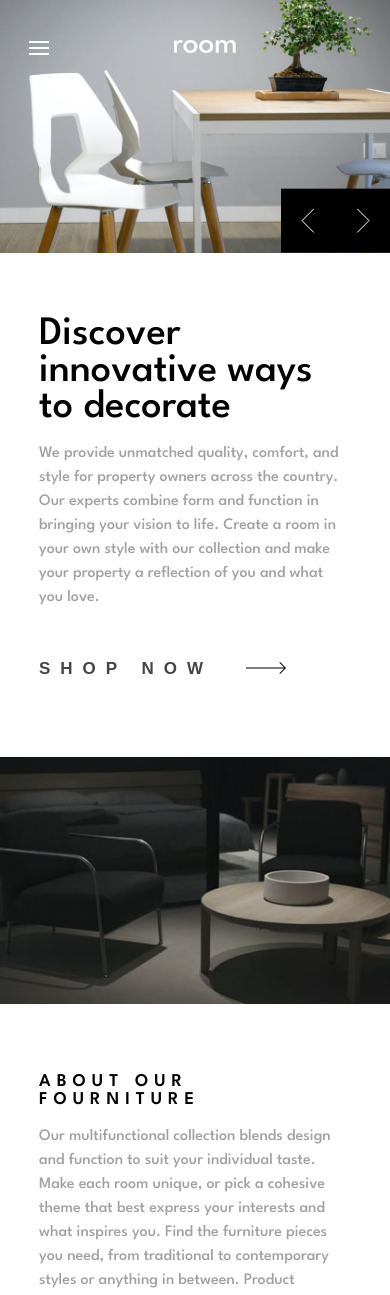
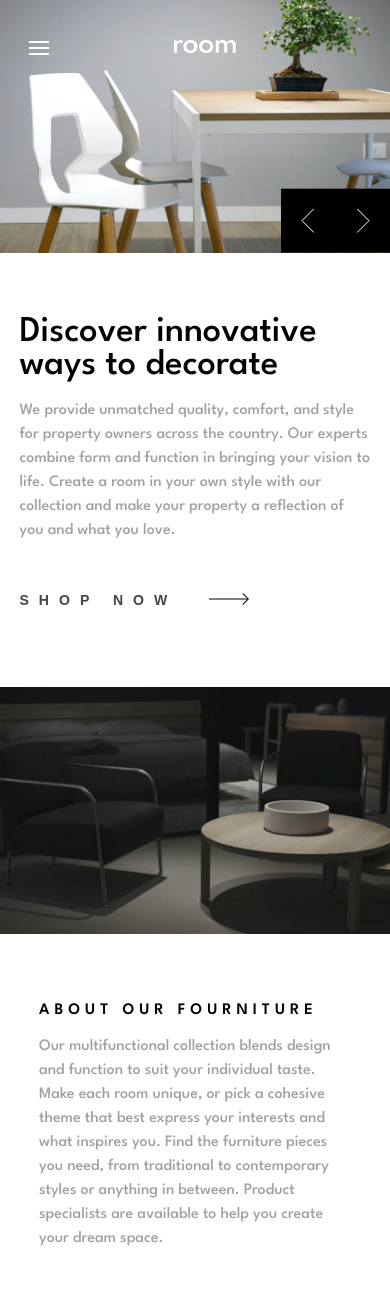
Before and after one commit to arnaudouttier/room-homepage-ao-frontend-mentor, a Vue app: page / in a window 390 px wide. Shown: the top 1295 px of the page. Built offline with nearby package versions, Linux system fonts and the light colour scheme.

Commit message:
mise en ligne master

```diff
--- a/src/App.vue
+++ b/src/App.vue
@@ -16,39 +16,36 @@
 </template>
 
 <script>
-import MobileNavigation from "./components/MobileNavigation.vue";
-import TheLogo from "./components/TheLogo.vue";
-import TheNavigation from "./components/TheNavigation.vue";
-import Carousel from "./components/Carousel.vue";
-import About from "./components/About.vue";
+import MobileNavigation from './components/MobileNavigation.vue'
+import TheLogo from './components/TheLogo.vue'
+import TheNavigation from './components/TheNavigation.vue'
+import Carousel from './components/Carousel.vue'
+import About from './components/About.vue'
 
 export default {
-  name: "App",
+  name: 'App',
   components: {
     MobileNavigation,
     TheLogo,
     TheNavigation,
     Carousel,
-    About,
+    About
   },
-  data() {
+  data () {
     return {
-      image: "images/logo.svg",
-      activeNav: false,
-    };
+      image: 'images/logo.svg',
+      activeNav: false
+    }
   },
   methods: {
-    toogleNav() {
-      this.activeNav = !this.activeNav;
-    },
-  },
-};
+    toogleNav () {
+      this.activeNav = !this.activeNav
+    }
+  }
+}
 </script>
 
 <style lang="scss">
-@import "./assets/scss/variables";
-@import "./assets/scss/global";
-@import "./assets/scss/mixins";
 
 /* APP */
 
--- a/src/components/About.vue
+++ b/src/components/About.vue
@@ -26,12 +26,11 @@
 
 <script>
 export default {
-  name: "About",
-};
+  name: 'About'
+}
 </script>
 
 <style  lang='scss' scoped>
-@use "../assets/scss/variables" as *;
 
 .about {
   grid-area: about;
@@ -43,11 +42,11 @@ export default {
   padding-block: 64px;
 
   h3 {
-    font-size: clamp(18px, calc(1.125rem + ((1vw - 3.75px) * 0.2424)), 20px);
+    font-size: clamp(1rem, calc(1rem + ((1vw - 0.234375rem) * 0.4848)), 1.25rem);    /* 16px (375vw) to 20px (1200vw)*/
     color: $title_primary_color;
     margin-bottom: 16px;
     text-transform: uppercase;
-    letter-spacing: 6px;
+    letter-spacing: 5px;
     font-weight: 600;
   }
 
--- a/src/components/Carousel.vue
+++ b/src/components/Carousel.vue
@@ -50,68 +50,66 @@
 
 <script>
 export default {
-  name: "Carousel",
-  data() {
+  name: 'Carousel',
+  data () {
     return {
       index: 0,
-      nextSlideUrl: "",
-      precSlideUrl: "",
+      nextSlideUrl: '',
+      precSlideUrl: '',
       posts: [
         {
           id: 0,
-          title: "Discover innovative ways to decorate",
+          title: 'Discover innovative ways to decorate',
           content: `We provide unmatched quality, comfort, and style for property owners across the country.
   Our experts combine form and function in bringing your vision to life. Create a room in your
   own style with our collection and make your property a reflection of you and what you love.`,
-          imageMobile: "images/mobile-image-hero-1.jpg",
-          imageDesktop: "images/desktop-image-hero-1.jpg",
+          imageMobile: 'images/mobile-image-hero-1.jpg',
+          imageDesktop: 'images/desktop-image-hero-1.jpg'
         },
         {
           id: 1,
-          title: "We are available all across the globe",
+          title: 'We are available all across the globe',
           content: `With stores all over the world, it's easy for you to find furniture for your home or place of business.
   Locally, we’re in most major cities throughout the country. Find the branch nearest you using our
   store locator. Any questions? Don't hesitate to contact us today.`,
-          imageMobile: "images/mobile-image-hero-2.jpg",
-          imageDesktop: "images/desktop-image-hero-2.jpg",
+          imageMobile: 'images/mobile-image-hero-2.jpg',
+          imageDesktop: 'images/desktop-image-hero-2.jpg'
         },
         {
           id: 2,
-          title: "Manufactured with the best materials",
+          title: 'Manufactured with the best materials',
           content: `Our modern furniture store provide a high level of quality. Our company has invested in advanced technology
   to ensure that every product is made as perfect and as consistent as possible. With three decades of
   experience in this industry, we understand what customers want for their home and office.`,
-          imageMobile: "images/mobile-image-hero-3.jpg",
-          imageDesktop: "images/desktop-image-hero-3.jpg",
-        },
-      ],
-    };
+          imageMobile: 'images/mobile-image-hero-3.jpg',
+          imageDesktop: 'images/desktop-image-hero-3.jpg'
+        }
+      ]
+    }
   },
   computed: {
-    displayCurrentImg() {
-      return this.posts.filter((post) => post.id === this.index);
-    },
+    displayCurrentImg () {
+      return this.posts.filter((post) => post.id === this.index)
+    }
   },
   methods: {
-    prec() {
+    prec () {
       if (this.index > 0) {
-        this.index--;
-        this.precSlideUrl = "slide-" + this.index;
+        this.index--
+        this.precSlideUrl = 'slide-' + this.index
       }
     },
-    next() {
+    next () {
       if (this.index < 2) {
-        this.index++;
-        this.nextSlideUrl = "slide-" + this.index;
+        this.index++
+        this.nextSlideUrl = 'slide-' + this.index
       }
-    },
-  },
-};
+    }
+  }
+}
 </script>
 
 <style scoped lang="scss">
-@use "../assets/scss/variables" as *;
-@use "../assets/scss/mixins" as *;
 
 /* CAROUSEL */
 
@@ -147,12 +145,12 @@ export default {
 /* Carousel-content */
 
 .carousel-content {
-  max-width: 80%;
+  max-width: 90%;
   min-height: 300px;
   margin: auto;
 
   h2 {
-    font-size: clamp(2.5rem, 1.9682rem + 2.269vw, 3.375rem);
+    font-size: clamp(2.25rem, calc(2.25rem + ((1vw - 0.234375rem) * 2.1818)), 3.375rem); /*36px (375vw) to 54px (1200px)  */
     color: $title_primary_color;
     margin-bottom: 16px;
     line-height: 0.9;
@@ -170,7 +168,7 @@ export default {
 .order-btn {
   max-width: 80%;
   color: $title_secondary_color;
-  font-size: 17px;
+  font-size: clamp(0.875rem, calc(0.875rem + ((1vw - 0.234375rem) * 0.3636)), 1.0625rem);  /* 14px (375 vw) to 17px  (1200 vw)*/
   letter-spacing: 10px;
   font-weight: 700;
   transition: color 0.4s ease;
@@ -191,7 +189,7 @@ export default {
   }
 }
 
-@media (min-width: 1200px) {
+@media (min-width: 1400px) {
   .carousel-post {
     display: grid;
     grid-template-columns: 3fr 0.5fr 0.5fr 1fr 1fr;
--- a/src/components/MobileNavigation.vue
+++ b/src/components/MobileNavigation.vue
@@ -16,25 +16,24 @@
 
 <script>
 export default {
-  name: "TheNavigation",
-  data() {
+  name: 'TheNavigation',
+  data () {
     return {
-      activeNav: false,
-    };
+      activeNav: false
+    }
   },
   props: {
-    isActiveNav: Boolean,
+    isActiveNav: Boolean
   },
   methods: {
-    enableNav() {
-      this.$emit("toogleNavigation");
-    },
-  },
-};
+    enableNav () {
+      this.$emit('toogleNavigation')
+    }
+  }
+}
 </script>
 
 <style lang="scss" >
-@use "../assets/scss/variables" as *;
 
 .site-navigation.mobile {
   height: 0;
@@ -56,7 +55,7 @@ export default {
 
   nav {
     height: inherit;
-    max-width: 90%;
+    max-width: 80%;
     margin: 0 auto;
     display: flex;
     justify-content: space-between;
@@ -65,7 +64,7 @@ export default {
 
     ul {
       display: flex;
-      column-gap: 40px;
+      column-gap: 26px;
     }
   }
 }
--- a/src/components/TheLogo.vue
+++ b/src/components/TheLogo.vue
@@ -6,8 +6,8 @@
 
 <script>
 export default {
-  name: "Logo",
-};
+  name: 'Logo'
+}
 </script>
 
 <style>
--- a/src/components/TheNavigation.vue
+++ b/src/components/TheNavigation.vue
@@ -11,12 +11,11 @@
 
 <script>
 export default {
-  name: "TheNavigation",
-};
+  name: 'TheNavigation'
+}
 </script>
 
 <style lang="scss">
-@import "../assets/scss/variables";
 
 .site-navigation.desktop {
   display: none;
--- a/src/main.js
+++ b/src/main.js
@@ -1,4 +1,4 @@
-import { createApp } from "vue";
-import App from "./App.vue";
+import { createApp } from 'vue'
+import App from './App.vue'
 
-createApp(App).mount("#app");
+createApp(App).mount('#app')
--- /dev/null
+++ b/vue.config.js
@@ -0,0 +1,14 @@
+
+module.exports = {
+  css: {
+    loaderOptions: {
+      sass: {
+        prependData: `
+                @import "@/assets/scss/_variables";
+                @import "@/assets/scss/_global";
+                @import "@/assets/scss/_mixins";
+              `
+      }
+    }
+  }
+}
```
Also changed, not shown: 2 other files (tests, documents, lock files or other folders).
